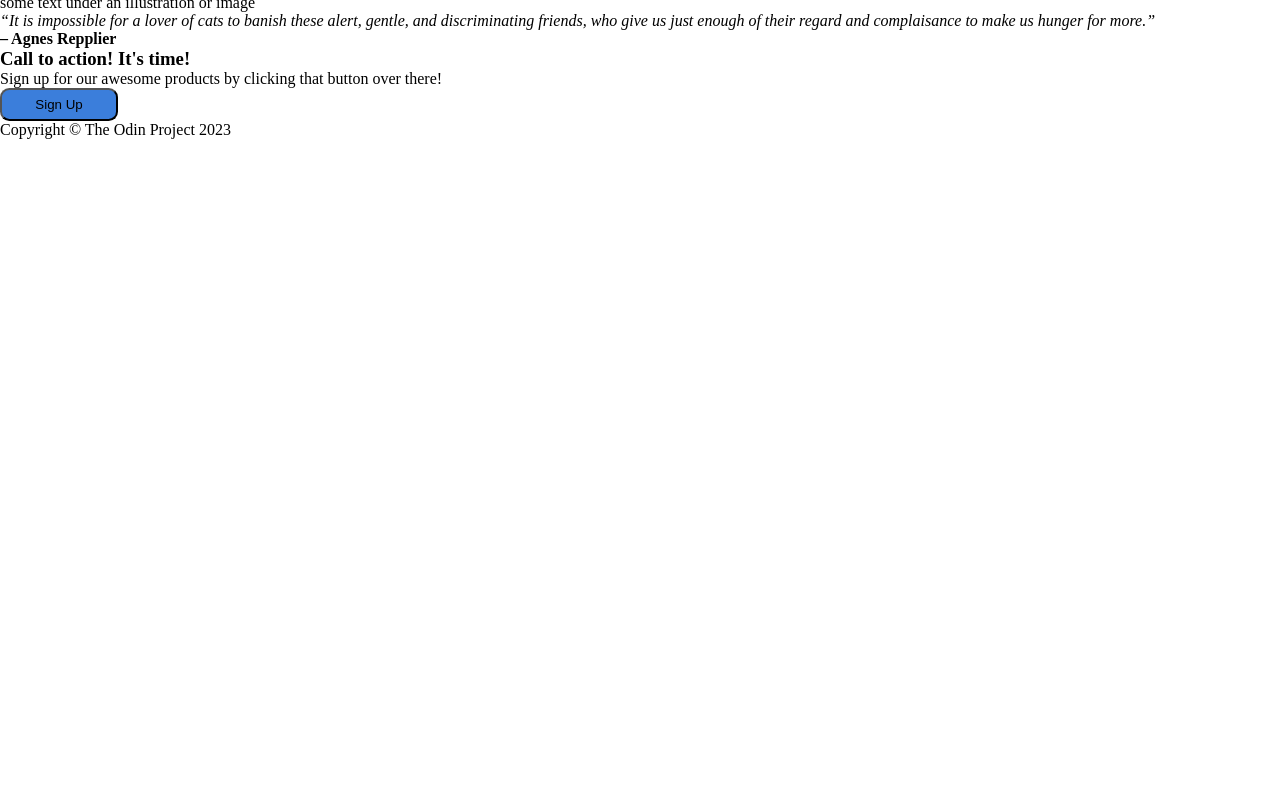
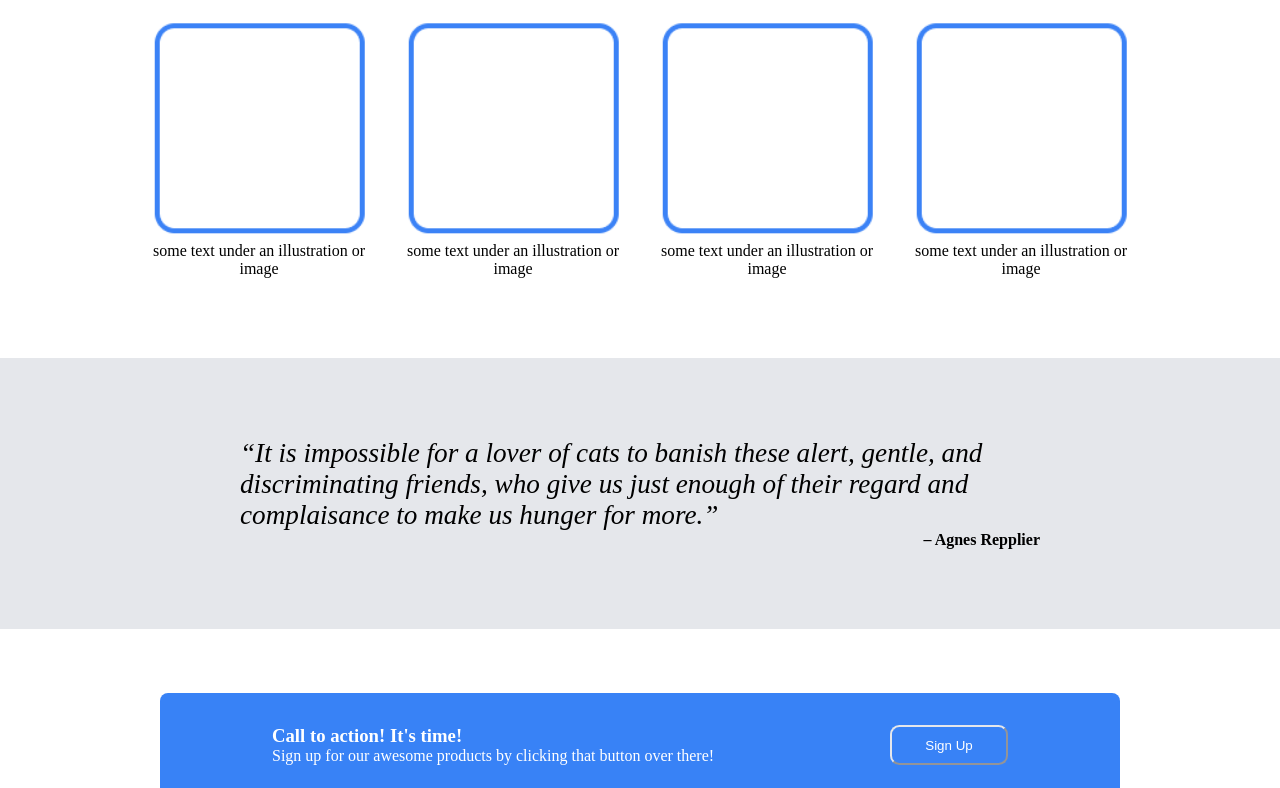
Before and after one commit to Eletot/landing-page, a plain HTML site: page index.html in a window 1280 px wide. Shown: the part 626-1414 px from the top of the page. Before the commit the page ends 800 px from the top, so only its background shows below. Drawn offline with Linux system fonts and the light colour scheme.

Commit message:
Add styles for remaining sections.

```diff
--- a/style.css
+++ b/style.css
@@ -61,11 +61,91 @@ border-box for convenience. */
 button {
     border-radius: 0.7em;
     padding: .5em 2.5em;
-    background-color: #3b7edb;
+    background-color: #3882F6;
 }
 
-img {
+#placeholder {
     margin-left: auto;
 }
 
 /* end of the top section */
+
+
+/* start of the middle section */
+.middle {
+
+    display: flex;
+    flex-direction: column;
+    align-items: center;
+
+}
+#random-info {
+    font-size: 34px;
+    padding: 1em;
+}
+.pictures {
+    display: flex;
+    justify-content: center;
+    gap: 2em;
+    margin-bottom: 5em;
+}
+
+.first {
+    text-align: center;
+    /* margin: 1.5em; */
+    /* border: 1px solid blue; */
+    flex: 0 1 180px;
+
+}
+
+/* end of the middle section */
+
+/* start of the quote section */
+#quote {
+    background-color: #E5E7EB;
+    padding: 5em 15em;
+    display: flex;
+    flex-direction: column;
+    justify-content: flex-start;
+}
+
+#qText {
+    font-size: 1.7em;
+}
+
+#name {
+    margin-left: auto;
+}
+/* end of the quote section */
+
+/* start of the call to action section */
+
+#call {
+    background-color: white;
+    padding: 4em 10em;
+}
+#cText {
+    border-radius: .5em;
+    background-color: #3882F6;
+    color: white;
+    padding: 2em 7em;
+    display: flex;
+
+}
+#cButton {
+    margin-left: auto;
+    border-color: #E5E7EB;
+    color: white;
+}
+/* end of the call to action section */
+
+/* footer */
+footer {
+    background-color: #1F2937;
+    padding: 2em 0;
+}
+
+footer p {
+    color: #E5E7EB;
+    text-align: center;
+}
```
Also changed, not shown: images/fig1.png (added), images/fig2.png (added), images/fig3.png (added), images/fig4.png (added), images/header_logo.png (deleted).
